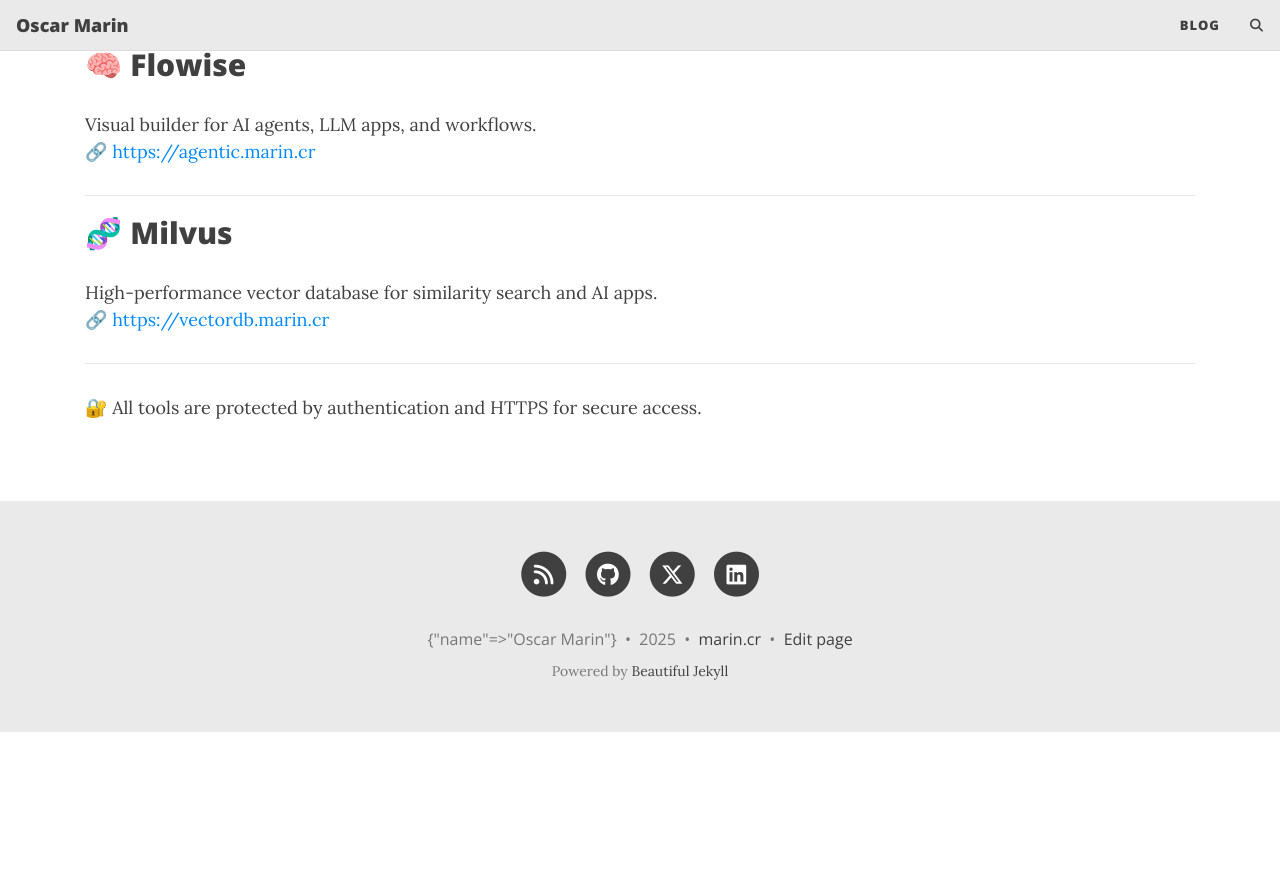
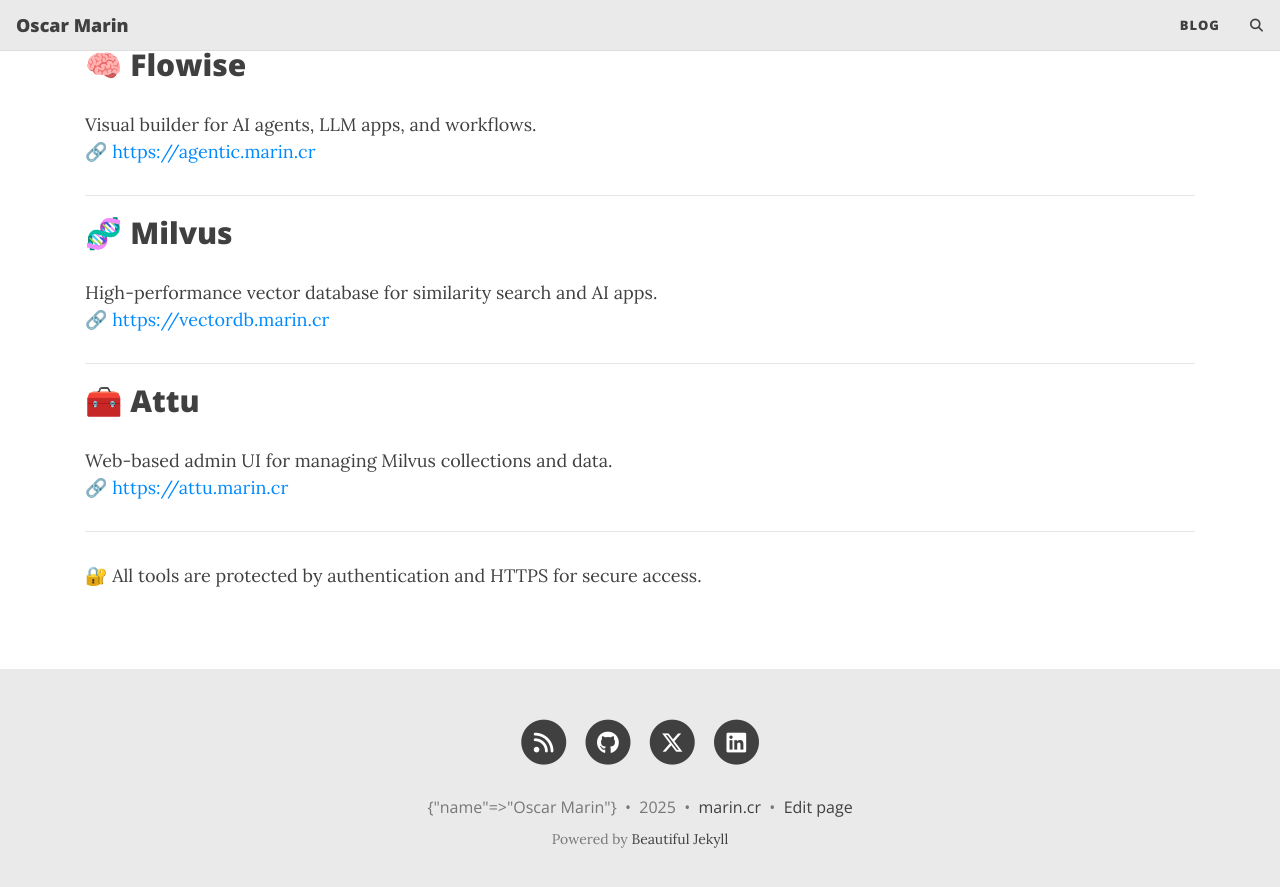
Before and after one commit to marinoscar/marinoscar.github.io, a Jekyll site: the page built from server/index.md, in a window 1280 px wide and 900 px high, scrolled down 1137 px. Shown: the top 887 px of the window. Built offline with Jekyll 4.4.1, drawn with Linux system fonts in a browser that asks for light colours; comment, search, counter and statistics services are not loaded; before the commit the page ends 1869 px from its top, so only the background shows below that.

Commit message:
Update index.md

```diff
--- a/server/index.md
+++ b/server/index.md
@@ -52,4 +52,10 @@
 
 ---
 
+## 🧰 Attu
+Web-based admin UI for managing Milvus collections and data.
+🔗 [https://attu.marin.cr](https://attu.marin.cr)
+
+---
+
 🔐 All tools are protected by authentication and HTTPS for secure access.
```
